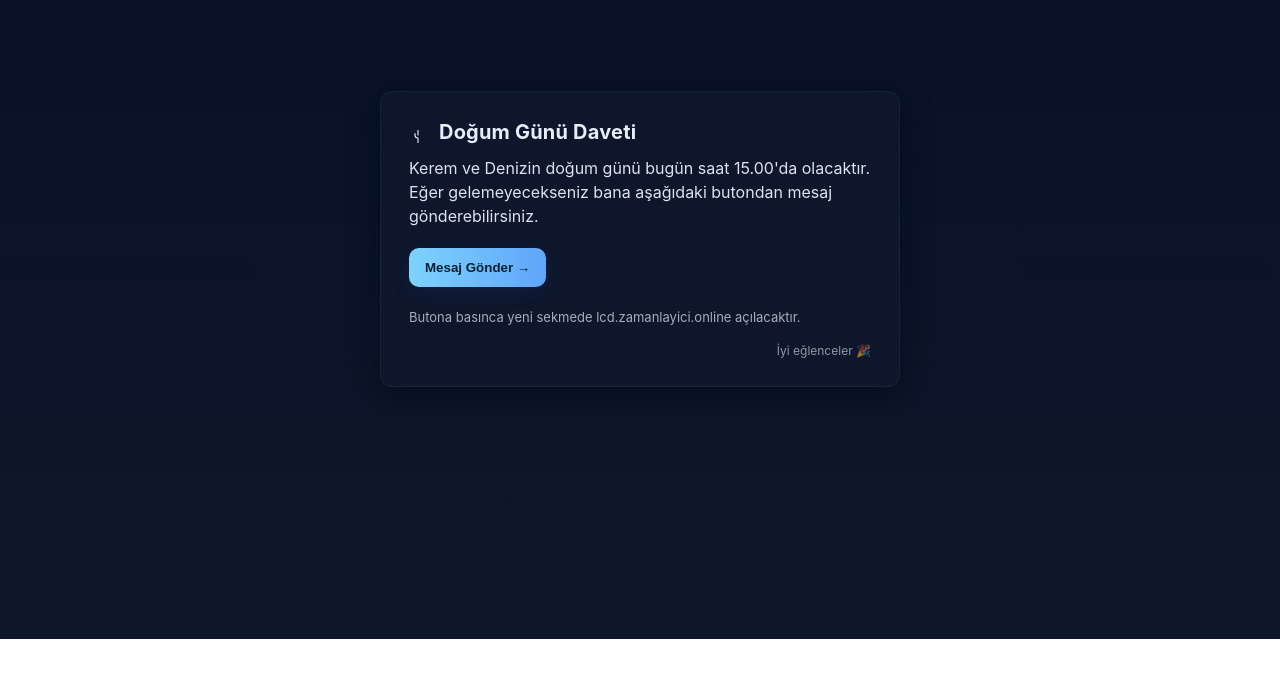
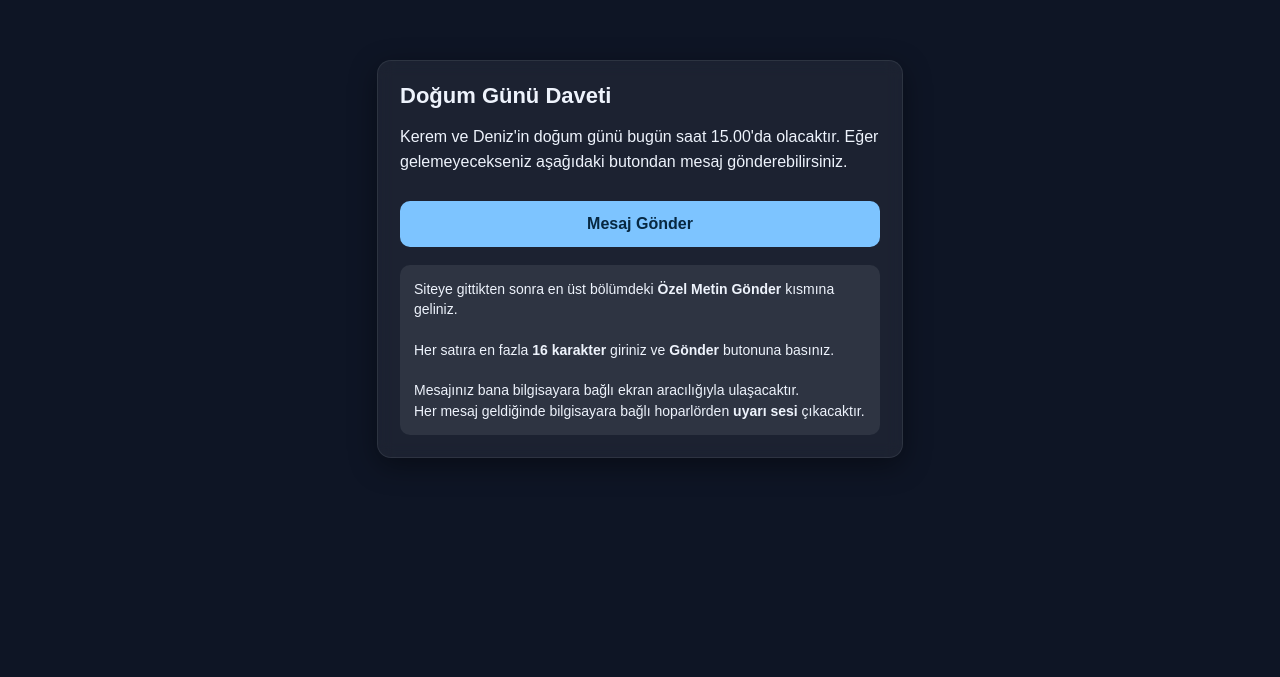
Before and after one commit to kKekerem/dohumgunu, a plain HTML site: page index.html in a window 1280 px wide. Shown: the part 161-838 px from the top of the page. Before the commit the page ends 800 px from the top, so only its background shows below. Drawn offline with Linux system fonts and the light colour scheme.

Commit message:
Update index.html

```diff
--- a/index.html
+++ b/index.html
@@ -1,45 +1,84 @@
-<!doctype html>
+<!DOCTYPE html>
 <html lang="tr">
 <head>
-<meta charset="utf-8">
-<meta name="viewport" content="width=device-width,initial-scale=1">
-<title>Davetiye</title>
+<meta charset="UTF-8">
+<meta name="viewport" content="width=device-width, initial-scale=1.0">
+<title>Davet</title>
 <style>
-:root{--bg:#0f172a;--card:#0b1220;--accent:#7dd3fc;--text:#e6eef8}
-*{box-sizing:border-box}
-html,body{height:100%;margin:0;font-family:Inter,Segoe UI,Roboto,Helvetica,Arial,sans-serif;background:linear-gradient(180deg,#071027 0%, #0f172a 100%);color:var(--text)}
-.container{min-height:100%;display:flex;align-items:center;justify-content:center;padding:24px}
-.card{width:100%;max-width:520px;background:linear-gradient(180deg, rgba(255,255,255,0.02), rgba(255,255,255,0.01));border-radius:12px;padding:28px;box-shadow:0 8px 30px rgba(2,6,23,0.6);border:1px solid rgba(125,211,252,0.06)}
-h1{margin:0 0 12px;font-size:20px;letter-spacing:0.2px}
-p{margin:0 0 20px;line-height:1.5;color:rgba(230,238,248,0.95)}
-.button{display:inline-flex;align-items:center;gap:10px;padding:12px 16px;background:linear-gradient(90deg,var(--accent),#60a5fa);color:#042033;border:none;border-radius:10px;font-weight:600;text-decoration:none;cursor:pointer;box-shadow:0 6px 18px rgba(29,78,216,0.12);transition:transform .12s ease,box-shadow .12s ease}
-.button:active{transform:translateY(1px)}
-.small{font-size:13px;color:rgba(230,238,248,0.7);margin-top:12px}
-.footer{margin-top:18px;font-size:12px;color:rgba(230,238,248,0.6);text-align:right}
-.icon{width:18px;height:18px;display:inline-block}
-.center{display:flex;align-items:center;gap:12px}
+    body {
+        margin: 0;
+        padding: 0;
+        font-family: Arial, sans-serif;
+        background: #0e1525;
+        color: #eef3fc;
+        display: flex;
+        justify-content: center;
+        align-items: center;
+        min-height: 100vh;
+        padding: 20px;
+    }
+    .card {
+        width: 100%;
+        max-width: 480px;
+        background: rgba(255,255,255,0.06);
+        border: 1px solid rgba(255,255,255,0.08);
+        border-radius: 14px;
+        padding: 22px;
+        backdrop-filter: blur(8px);
+        box-shadow: 0 8px 28px rgba(0,0,0,0.4);
+    }
+    h2 {
+        margin-top: 0;
+        margin-bottom: 12px;
+        font-size: 22px;
+    }
+    p {
+        line-height: 1.55;
+        margin-bottom: 16px;
+    }
+    button {
+        width: 100%;
+        padding: 14px;
+        font-size: 16px;
+        background: #7dc4ff;
+        border: none;
+        border-radius: 10px;
+        font-weight: bold;
+        color: #072841;
+        cursor: pointer;
+        transition: 0.15s;
+        margin-top: 10px;
+    }
+    button:active {
+        transform: scale(0.97);
+    }
+    .info {
+        margin-top: 18px;
+        padding: 14px;
+        background: rgba(255,255,255,0.08);
+        border-radius: 10px;
+        font-size: 14px;
+        line-height: 1.45;
+    }
 </style>
 </head>
 <body>
-<div class="container">
-  <div class="card" role="main">
-    <div class="center">
-      <svg class="icon" viewBox="0 0 24 24" fill="none" aria-hidden="true" xmlns="http://www.w3.org/2000/svg"><path d="M12 2v6" stroke="currentColor" stroke-width="1.5" stroke-linecap="round" stroke-linejoin="round"/><path d="M8 6v2a4 4 0 004 4v6" stroke="currentColor" stroke-width="1.5" stroke-linecap="round" stroke-linejoin="round"/></svg>
-      <h1>Doğum Günü Daveti</h1>
+
+<div class="card">
+    <h2>Doğum Günü Daveti</h2>
+    <p>Kerem ve Deniz'in doğum günü bugün saat 15.00'da olacaktır. Eğer gelemeyecekseniz aşağıdaki butondan mesaj gönderebilirsiniz.</p>
+
+    <button onclick="window.location.href='https://lcd.zamanlayici.online';">
+        Mesaj Gönder
+    </button>
+
+    <div class="info">
+        Siteye gittikten sonra en üst bölümdeki <b>Özel Metin Gönder</b> kısmına geliniz.<br><br>
+        Her satıra en fazla <b>16 karakter</b> giriniz ve <b>Gönder</b> butonuna basınız.<br><br>
+        Mesajınız bana bilgisayara bağlı ekran aracılığıyla ulaşacaktır.<br>
+        Her mesaj geldiğinde bilgisayara bağlı hoparlörden <b>uyarı sesi</b> çıkacaktır.
     </div>
-    <p id="message">Kerem ve Denizin doğum günü bugün saat 15.00'da olacaktır. Eğer gelemeyecekseniz bana aşağıdaki butondan mesaj gönderebilirsiniz.</p>
-    <div style="display:flex;gap:10px;align-items:center;flex-wrap:wrap">
-      <button class="button" id="sendBtn" aria-label="Mesaj gönder">Mesaj Gönder →</button>
-      <span class="small">Butona basınca yeni sekmede lcd.zamanlayici.online açılacaktır.</span>
-    </div>
-    <div class="footer">İyi eğlenceler 🎉</div>
-  </div>
 </div>
-<script>
-document.getElementById('sendBtn').addEventListener('click', function(){
-  // Yeni sekmede siteyi açar:
-  window.open('https://lcd.zamanlayici.online', '_blank', 'noopener');
-});
-</script>
+
 </body>
 </html>
```
